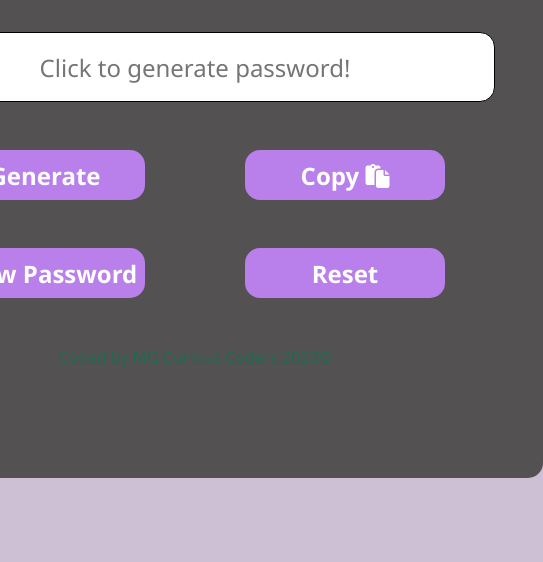
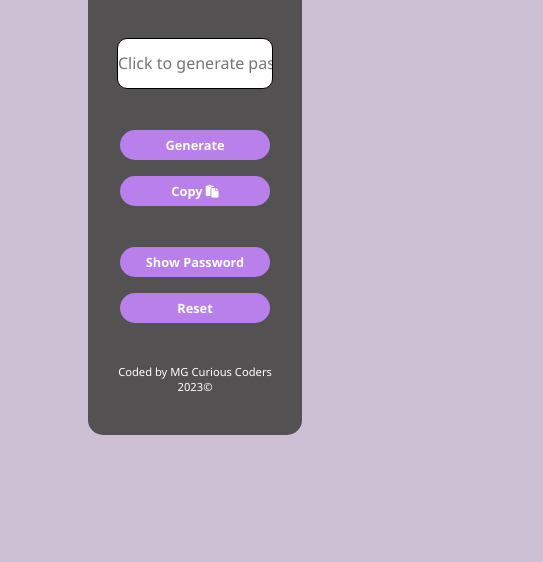
Before and after one commit to mgCuriousCoders/password-generator-and-digital-clock, a plain HTML site: page index.html in a window 390 px wide. Shown: the part 282-844 px from the top of the page, 543 px wide, since content can reach past the window. Drawn offline with Linux system fonts and the light colour scheme.

Commit message:
all complete

```diff
--- a/style.css
+++ b/style.css
@@ -7,18 +7,23 @@
 body {
   background-color: hsl(279, 19%, 79%);
   display: flex;
-  justify-content: center;
+  flex-direction: column;
+  justify-content: flex-end;
   align-items: center;
   min-height: 100vh;
+  text-align: center;
+  gap: 1rem;
 }
 .box {
   background-color: rgb(83, 81, 81);
   display: flex;
   flex-direction: column;
-  gap: 3rem;
-  padding: 3rem;
+  justify-content: center;
+  align-items: center;
+  gap: 2.5rem;
+  padding: 2.5rem;
   border-radius: 15px;
-  height: 80vh;
+  height: 90vh;
 }
 
 h1,
@@ -28,20 +33,30 @@ h2 {
   border-radius: 10px;
   text-align: center;
 }
+
 input {
   text-align: center;
-  height: 70px;
   border: 1px solid;
   border-radius: 15px;
   outline: none;
-  font-size: 1.5rem;
+  font-size: 1.2rem;
+}
+
+.input-div {
+  display: flex;
+  justify-content: center;
 }
 #password {
-  width: 600px;
+  height: 8vh;
+  width: 33vw;
+  font-size: 1rem;
 }
+
 .buttons {
   display: flex;
   justify-content: space-around;
+  align-items: center;
+  gap: 1rem;
 }
 .btn {
   width: 200px;
@@ -65,11 +80,97 @@ input {
   margin: -1.5rem 0 -1.5rem;
   font-size: 1rem;
 }
-.none {
-  display: none;
-}
 
 .copy-right {
   text-align: center;
-  color: #246854;
+  color: white;
 }
+
+.error-msg {
+  text-align: center;
+  color: whitesmoke;
+}
+
+@media screen and (max-width: 700px) {
+  body {
+    background-color: hsl(279, 19%, 79%);
+    display: flex;
+    flex-direction: column;
+    justify-content: center;
+    align-items: center;
+    min-height: 100vh;
+    text-align: center;
+  }
+
+  .box {
+    background-color: rgb(83, 81, 81);
+    display: flex;
+    flex-direction: column;
+    justify-content: space-evenly;
+    gap: 1rem;
+    padding: 1rem;
+    border-radius: 15px;
+    width: 55vw;
+    height: 70vh;
+  }
+
+  h1,
+  h2 {
+    color: white;
+    border-bottom: 2px solid #b28c52;
+    border-radius: 10px;
+    text-align: center;
+    font-size: 16px;
+  }
+  input {
+    text-align: center;
+    border: 1px solid;
+    border-radius: 10px;
+    outline: none;
+    font-size: 1rem;
+  }
+  #password {
+    width: 40vw;
+    height: 6vh;
+  }
+  .buttons {
+    display: flex;
+    flex-direction: column;
+    justify-content: center;
+    align-items: center;
+    gap: 1rem;
+  }
+  .btn {
+    width: 150px;
+    height: 30px;
+    font-size: 0.8rem;
+    background-color: #b97feb;
+    color: white;
+    border: none;
+    border-radius: 15px;
+    cursor: pointer;
+    text-align: center;
+  }
+  .btn:hover {
+    background-color: burlywood;
+    color: rgb(55, 52, 52);
+  }
+
+  .copy-success {
+    text-align: center;
+    color: #246854;
+    font-size: 0.7rem;
+  }
+
+  .copy-right {
+    text-align: center;
+    color: white;
+    font-size: 0.7rem;
+  }
+
+  .error-msg {
+    text-align: center;
+    color: white;
+    font-size: 0.8rem;
+  }
+}
```
